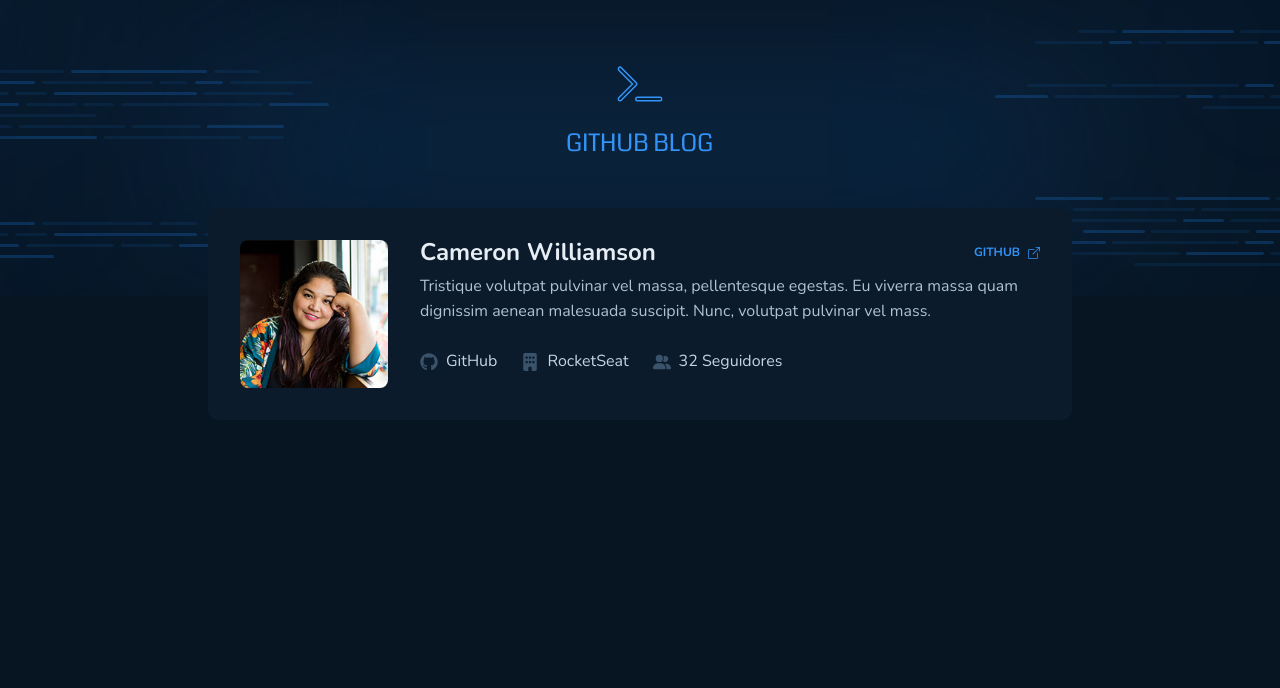
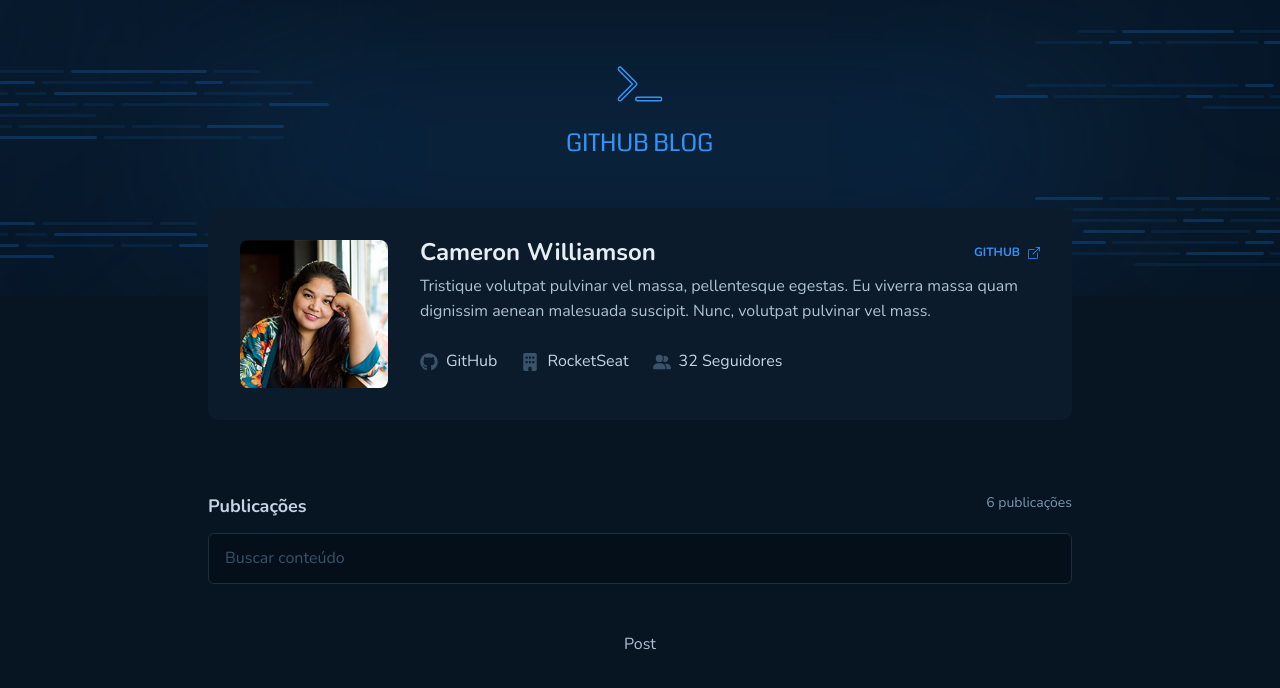
Before and after one commit to joaoalbertoredondo/desafio-03-github-blog, a React (Vite) app: page / in a window 1280 px wide. Shown: the top 688 px of the page. Built offline with nearby package versions, Linux system fonts and the light colour scheme; the HTML template or start-up script is replaced by a standard one.

Commit message:
search component created

```diff
--- a/src/pages/Blog/components/Post/index.tsx
+++ b/src/pages/Blog/components/Post/index.tsx
@@ -1,5 +1,7 @@
-function Posts() {
-  return <div>Posts</div>;
+import { PostContainer } from "./styles";
+
+function Post() {
+  return <PostContainer>Post</PostContainer>;
 }
 
-export default Posts;
+export default Post;
--- a/src/pages/Blog/components/Post/styles.ts
+++ b/src/pages/Blog/components/Post/styles.ts
@@ -0,0 +1,5 @@
+import styled from "styled-components";
+
+export const PostContainer = styled.div`
+margin-top: 48px;
+`
--- /dev/null
+++ b/src/pages/Blog/components/SearchInput/index.tsx
@@ -0,0 +1,16 @@
+import { Posts, SearchInputContainer } from "./styles";
+
+function SearchInput() {
+  return (
+    <SearchInputContainer>
+      <Posts>
+        <h2>Publicações</h2>
+        <p>6 publicações</p>
+      </Posts>
+
+      <input type="text"  placeholder="Buscar conteúdo"/>
+    </SearchInputContainer>
+  );
+}
+
+export default SearchInput;
--- /dev/null
+++ b/src/pages/Blog/components/SearchInput/styles.ts
@@ -0,0 +1,45 @@
+import styled from "styled-components";
+
+export const SearchInputContainer = styled.div`
+  margin-top: 72px;
+  width: 864px;
+
+  input {
+    width: 100%;
+    background: ${(props) => props.theme["base-input"]};
+    border-radius: 6px;
+    border: 1px solid ${(props) => props.theme["base-border"]};
+
+    color: ${(props) => props.theme["base-text"]};
+
+    padding: 12px 16px;
+
+    &:focus {
+      border-color: ${(props) => props.theme["brand-blue"]};
+      outline: none;
+    }
+
+    &::placeholder {
+      color: ${(props) => props.theme["base-label"]};
+    }
+  }
+`;
+
+export const Posts = styled.div`
+  display: flex;
+  justify-content: space-between;
+  margin-bottom: 12px;
+
+  h2 {
+    color: ${(props) => props.theme["base-subtitle"]};
+    line-height: 160%;
+    font-weight: bold;
+    font-size: 18px;
+  }
+
+  p {
+    color: ${(props) => props.theme["base-span"]};
+    line-height: 160%;
+    font-size: 14px;
+  }
+`;
--- a/src/pages/Blog/index.tsx
+++ b/src/pages/Blog/index.tsx
@@ -1,5 +1,7 @@
 import Header from "../../components/Header";
+import Post from "./components/Post";
 import Profile from "./components/Profile";
+import SearchInput from "./components/SearchInput";
 import { BlogContainer } from "./styles";
 
 function Blog() {
@@ -8,6 +10,10 @@
       <Header />
 
       <Profile />
+
+      <SearchInput />
+
+      <Post />
     </BlogContainer>
   );
 }
```
